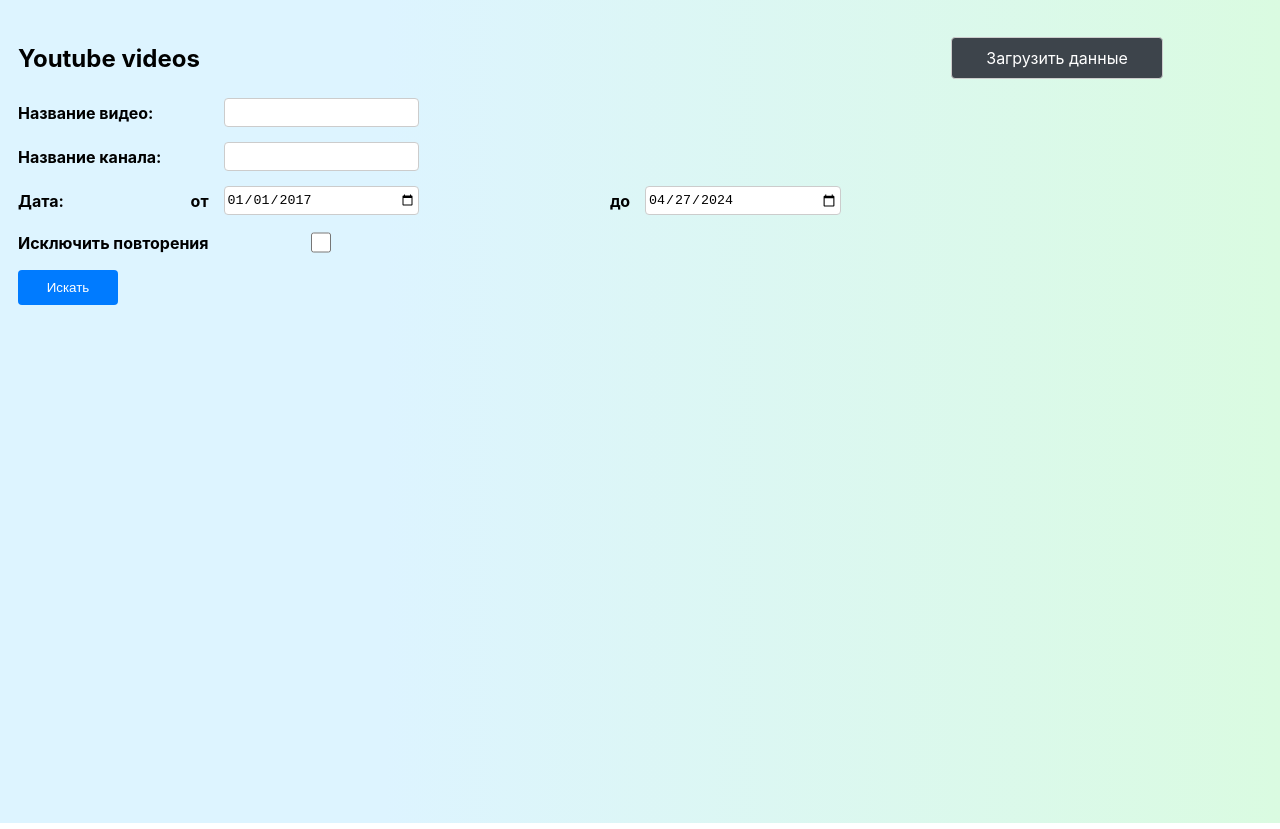
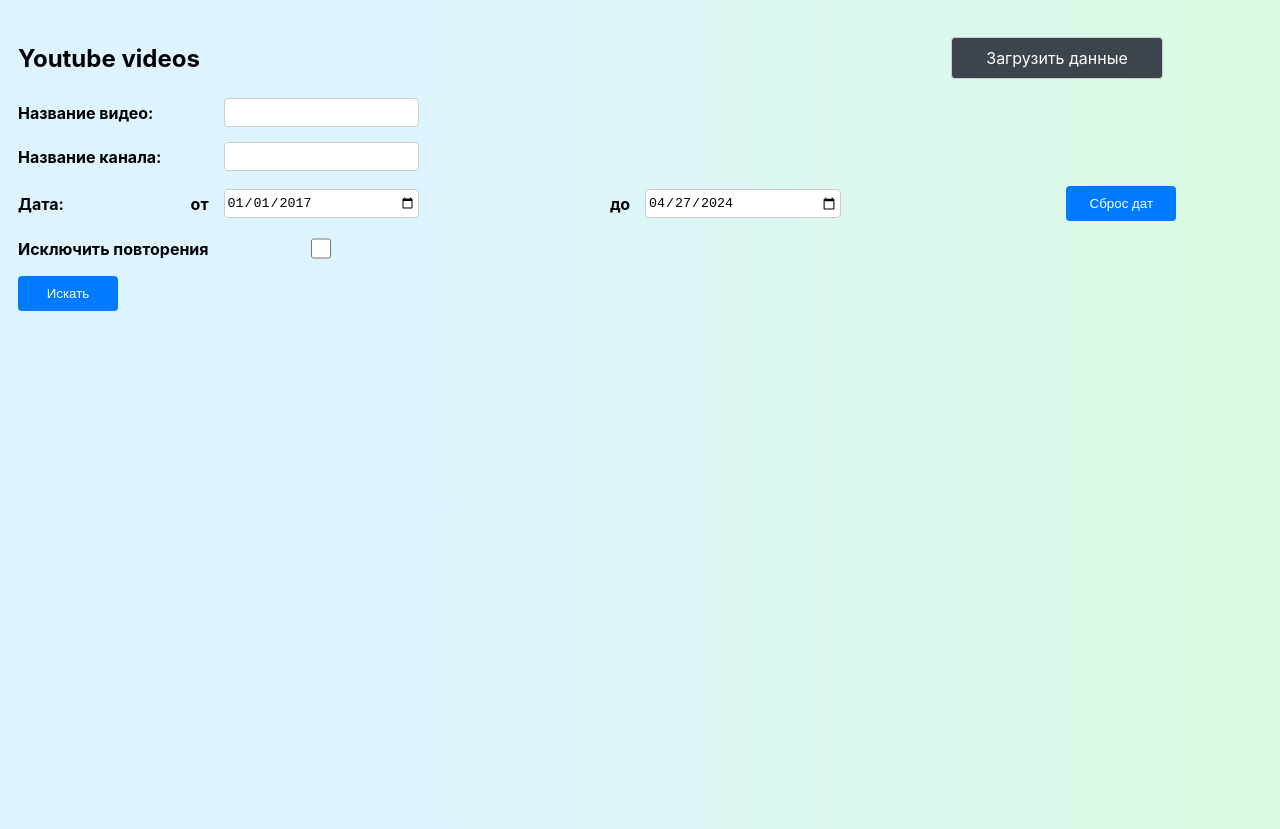
Before and after one commit to exile2003/youtube-search-engine, a React (Vite) app: page / in a window 1280 px wide. Built offline with nearby package versions, Linux system fonts and the light colour scheme.

Commit message:
Add dates reset button

```diff
--- a/src/App.css
+++ b/src/App.css
@@ -133,7 +133,7 @@
 }
 
 button {
-  max-width: 100px;
+  width: 100px;
   padding: 10px 20px;
   background-color: #007bff;
   color: #fff;
@@ -162,6 +162,11 @@
   cursor: not-allowed;
 }
 
+.resetDate {
+  width: 110px;
+  grid-column-start: 6;
+}
+
 .amount {
   /* align-content: center; */
   font-weight: bold;
--- a/src/components/Form.jsx
+++ b/src/components/Form.jsx
@@ -81,20 +81,12 @@
           dateTo != dateToPrevious.current |
           unique != uniquePrevious.current
         ) {
-          /*
-          trace(
-            `updateIsLoading to true`,
-            event.timeStamp,
-            () => updateIsLoading(true);
-          );
-          */
-
 
           tempDB = filterYoutubeDB(youtubeDB, title, channel, dateFrom, dateTo);
           if(unique) {
-            const tempDB2 = removeDuplicates(tempDB);
-            setAmount(tempDB2.length);
-            updateItems(tempDB2);
+            const uniqueDB = removeDuplicates(tempDB);
+            setAmount(uniqueDB.length);
+            updateItems(uniqueDB);
           } else {
             setAmount(tempDB.length);
             updateItems(tempDB);
@@ -107,7 +99,6 @@
           channelPrevious.current = channel;
           dateFromPrevious.current = dateFrom;
           dateToPrevious.current = dateTo;
-
           itemsPrevious.current = tempDB;
           uniquePrevious.current = unique;
 
@@ -134,12 +125,12 @@
             .filter(item => item?.title?.toLowerCase().includes(title.trim().toLowerCase()))
             .filter(item => item?.channel?.toLowerCase().includes(channel.trim().toLowerCase()))
             .filter(item =>
-              item.date&&dateFrom
+                item.date&&dateFrom
                 ? moment(item?.date, 'MMMM DD, YYYY, HH:mm:ss').unix() >= moment(dateFrom, 'YYYY-MM-DD').unix()
                 : true
             )
             .filter(item =>
-              item.date&&dateTo
+                item.date&&dateTo
                 ? moment(item?.date, 'MMMM DD, YYYY, HH:mm:ss').unix() <= moment(dateTo, 'YYYY-MM-DD').unix() + 86400
                 : true
             );
@@ -155,8 +146,12 @@
           }
         });
 
-        //return uniqueItems;
         return Object.values(uniqueItems);
+      }
+
+      const resetDate = () => {
+        setDateFrom('2017-01-01');
+        setDateTo(moment().format('YYYY-MM-DD'));
       }
 
     return (
@@ -183,16 +178,15 @@
           {/* </div> */}
           {/* <div> */}
             <label  htmlFor="dateFrom">
-              {/* Дата:&nbsp;&nbsp;от&nbsp; */}
               <div id="data">Дата:</div>
               <div id="from">от</div>
             </label>
             <input type="date" value={dateFrom} id="dateFrom" onChange={(e) => setDateFrom(e.target.value)} />
             <label  htmlFor="dateTo">до</label>
             <input type="date" value={dateTo} id="dateTo" onChange={(e) => setDateTo(e.target.value)} />
+            <button className="resetDate" onClick={resetDate} >Сброс дат</button>
           {/* </div> */}
           {/* <div className="search"> */}
-          {/* <div></div> */}
             <label htmlFor="checkbox">Исключить повторения</label>
             <input type="checkbox" id="checkbox" checked={unique} onChange={(e) => setUnique(e.target.checked)} />
             <button type="submit">Искать</button>
```
